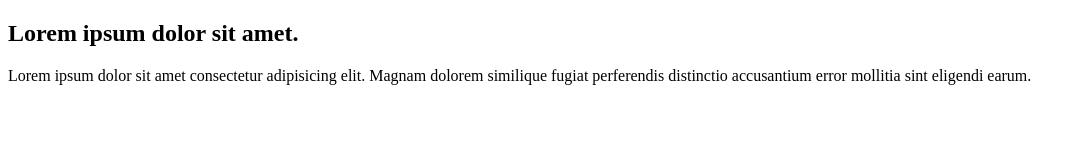
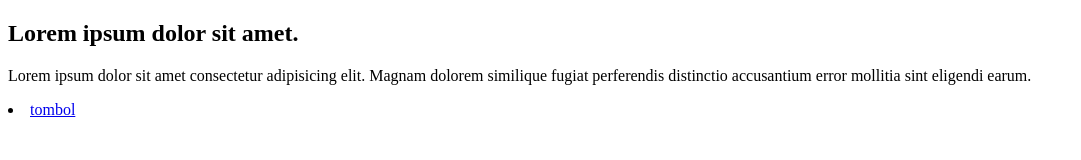
Before and after one commit to zakkimusthofa/belajar-git-2, a plain HTML site: page index.html in a window 1280 px wide. Shown: the whole page, without its empty margins (0-1081 px from the left). Drawn offline with Linux system fonts and the light colour scheme.

Commit message:
menambahkan tombol

```diff
--- a/index.html
+++ b/index.html
@@ -11,6 +11,7 @@
     <h2>Lorem ipsum dolor sit amet.</h2>
     <p>Lorem ipsum dolor sit amet consectetur adipisicing elit. Magnam dolorem similique fugiat perferendis distinctio
         accusantium error mollitia sint eligendi earum.</p>
+    <li><a href="/">tombol</a></li>
 </body>
 
 </html>
```
